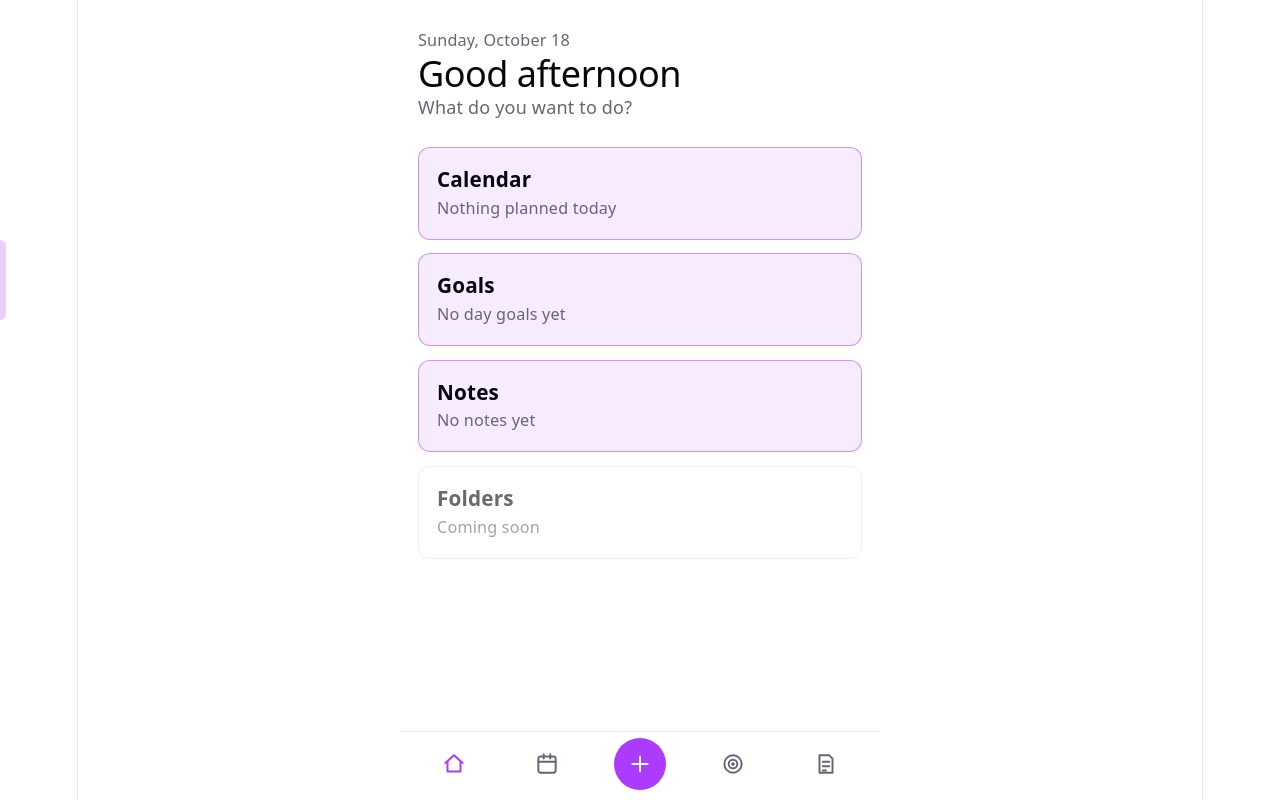
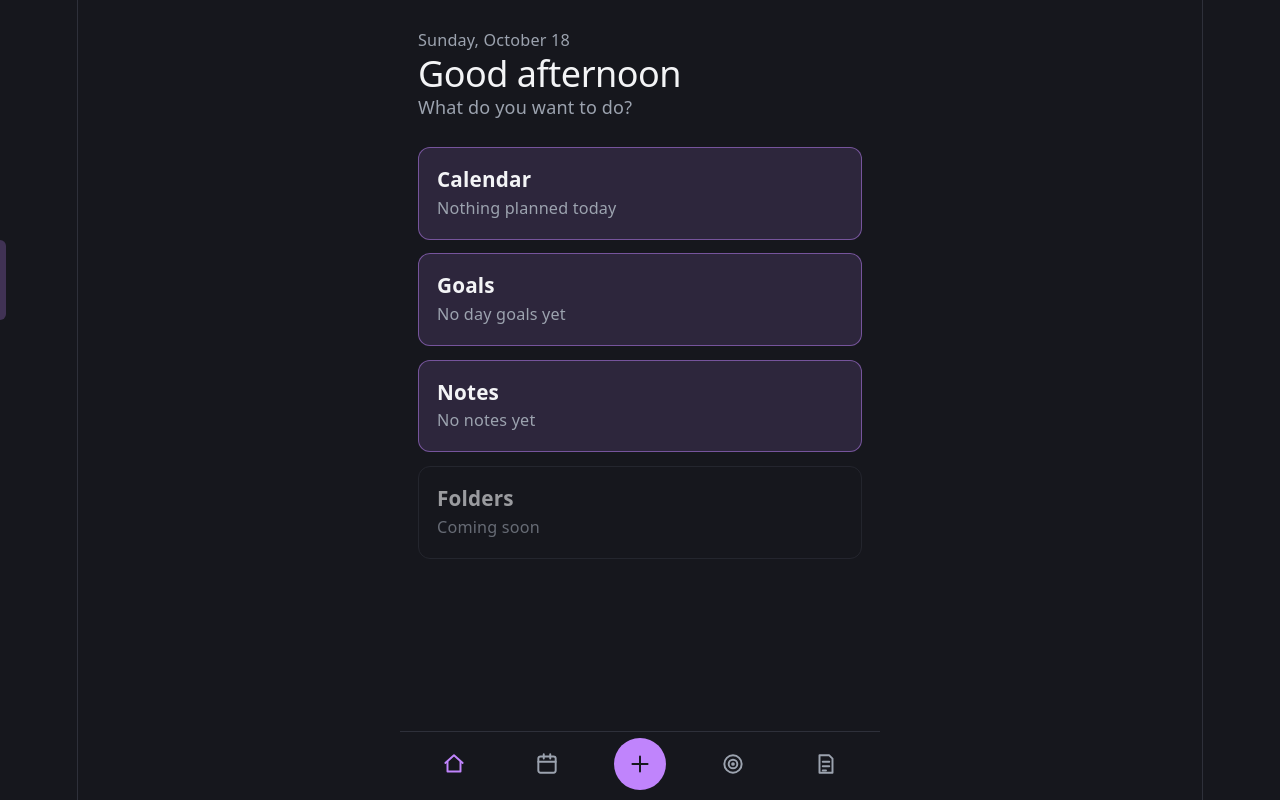
Before and after one commit to Oroborot/goal-planner, a React (Vite) app: page / in a window 1280 px wide. Built offline with nearby package versions, Linux system fonts and the light colour scheme.

Commit message:
Add themes with dark, light and auto mode

```diff
--- a/src/App.css
+++ b/src/App.css
@@ -24,7 +24,7 @@
 .sheet-choices span { font-size: 0.75em; color: var(--text); }
 .sheet-error { margin: 0; font-size: 0.85em; color: #e5484d; }
 .sheet-close { width: 100%; }
-.bar-add { justify-self: center; padding: 0; border: 0; display: flex; align-items: center; justify-content: center; width: 52px; height: 52px; border-radius: 50%; background: var(--accent); color: var(--bg); }
+.bar-add { justify-self: center; padding: 0; border: 0; display: flex; align-items: center; justify-content: center; width: 52px; height: 52px; border-radius: 50%; background: var(--fill, var(--accent)); color: var(--bg); }
 
 /* Shared look for inputs and buttons. 16px text stops iPhones zooming in,
    and 44px height makes them easy to tap. */
@@ -91,7 +91,7 @@ li.done .goal-title { text-decoration: line-through; opacity: 0.5; }
 .progress { width: 100%; border-radius: 999px; background: var(--border); overflow: hidden; }
 .progress-small { height: 5px; margin: 0.25rem 0; }
 .progress-large { height: 12px; }
-.progress-fill { height: 100%; border-radius: 999px; background: var(--accent); transition: width 0.3s ease; }
+.progress-fill { height: 100%; border-radius: 999px; background: var(--fill, var(--accent)); transition: width 0.3s ease; }
 
 /* Goal page. */
 .goal-page-timeframe { font-size: 0.9em; }
@@ -310,6 +310,16 @@ button.full { width: 100%; margin: 0.5rem 0; }
 .confirm-all { margin-top: 1rem; padding: 0.75rem; border: 1px solid rgba(229, 72, 77, 0.5); border-radius: 10px; color: var(--text-h); }
 .confirm-all p { margin: 0 0 0.75rem; font-size: 0.9em; }
 .confirm-all .row button { flex: 1; }
+/* Theme picker: a grid of small preview cards. */
+.theme-grid { display: grid; grid-template-columns: repeat(3, 1fr); gap: 0.5rem; margin: 0.75rem 0; }
+.theme-card { display: flex; flex-direction: column; gap: 0.3rem; min-height: 0; padding: 0.35rem; border: 2px solid transparent; border-radius: 12px; background: none; }
+.theme-card.selected { border-color: var(--accent); }
+.theme-swatch { position: relative; display: flex; flex-direction: column; gap: 6px; height: 72px; padding: 10px 8px; box-sizing: border-box; border: 1px solid; border-radius: 10px; background-repeat: no-repeat; }
+.theme-line { display: block; height: 8px; border-radius: 4px; overflow: hidden; }
+.theme-line span { display: block; width: 40%; height: 100%; }
+.theme-line.short { width: 60%; }
+.theme-plus { position: absolute; bottom: 6px; left: 50%; transform: translateX(-50%); width: 22px; height: 22px; border-radius: 50%; display: flex; align-items: center; justify-content: center; font-size: 15px; line-height: 1; }
+.theme-name { font-size: 0.8em; color: var(--text-h); }
 .backup .row > * { flex: 1; }
 .button-like { display: inline-flex; align-items: center; justify-content: center; min-height: 44px; padding: 0 1rem; box-sizing: border-box; border: 1px solid var(--accent-border); border-radius: 8px; color: var(--text-h); cursor: pointer; }
 .button-like.secondary { border-color: var(--border); }
--- a/src/App.jsx
+++ b/src/App.jsx
@@ -16,6 +16,7 @@ import FocusPage from './FocusPage.jsx'
 import GoalTree from './GoalTree.jsx'
 import SettingsPage from './SettingsPage.jsx'
 import { loadSettings, saveSettings } from './settings.js'
+import { applyTheme } from './themes.js'
 import { rememberPage } from './navHistory.js'
 import SideMenu from './SideMenu.jsx'
 import { ArchivePage, HistoryPage } from './MenuPages.jsx'
@@ -146,6 +147,17 @@ function App() {
     saveSettings(next)
     setSettings(next)
   }
+
+  // Put the chosen theme on the whole app. In Auto mode, also follow the
+  // phone when it switches between light and dark.
+  useEffect(() => {
+    applyTheme(settings.theme, settings.mode)
+    if (settings.mode !== 'auto' || !window.matchMedia) return
+    const query = window.matchMedia('(prefers-color-scheme: light)')
+    const follow = () => applyTheme(settings.theme, settings.mode)
+    query.addEventListener('change', follow)
+    return () => query.removeEventListener('change', follow)
+  }, [settings.theme, settings.mode])
   // Load a backup: everything on this device is replaced by the file's data.
   function restoreBackup(backup) {
     setItems(backup.items)
--- /dev/null
+++ b/src/ThemePicker.jsx
@@ -0,0 +1,42 @@
+import { THEMES, currentMode } from './themes.js'
+
+// A small preview card for each theme, in the current mode (dark or
+// light): its background, glow, a task line and the ＋ button. Tapping one
+// switches the whole app right away.
+function ThemePicker({ themeId, mode, onPick }) {
+  const shown = currentMode(mode)
+  return (
+    <div className="theme-grid">
+      {THEMES.map(theme => {
+        const p = theme[shown]
+        const fill = p.fill || p.accent
+        return (
+          <button
+            key={theme.id}
+            type="button"
+            className={theme.id === themeId ? 'theme-card selected' : 'theme-card'}
+            onClick={() => onPick(theme.id)}
+            aria-pressed={theme.id === themeId}
+            aria-label={`${theme.name} theme`}
+          >
+            <span
+              className="theme-swatch"
+              style={{ background: p.bg, backgroundImage: p.glow || 'none', borderColor: p.border }}
+            >
+              <span className="theme-line" style={{ background: p.border }}>
+                <span style={{ background: p.accent }} />
+              </span>
+              <span className="theme-line short" style={{ background: p.border }} />
+              <span className="theme-plus" style={{ background: fill, color: p.bg }}>
+                +
+              </span>
+            </span>
+            <span className="theme-name">{theme.name}</span>
+          </button>
+        )
+      })}
+    </div>
+  )
+}
+
+export default ThemePicker
--- a/src/index.css
+++ b/src/index.css
@@ -52,9 +52,13 @@
 
 /* On iPhones with a notch and a home bar, keep content out from under them
    (env(...) is 0 on screens without them). */
+/* The theme's soft glow (--glow) sits on top of its background color. */
 body {
   margin: 0;
   background: var(--bg);
+  background-image: var(--glow, none);
+  background-repeat: no-repeat;
+  min-height: 100vh;
   padding: env(safe-area-inset-top) env(safe-area-inset-right) env(safe-area-inset-bottom)
     env(safe-area-inset-left);
 }
--- a/src/settings.js
+++ b/src/settings.js
@@ -1,9 +1,9 @@
 // Your preferences, saved in localStorage. More (colors, icons, fonts,
 // themes) come with "Customize" later.
-// { clock: '24' | '12' }
+// { clock: '24' | '12', theme: 'violet' | 'gold' | …, mode: 'dark' | 'light' | 'auto' }
 
 const SETTINGS_KEY = 'planner-settings'
-const DEFAULTS = { clock: '24' }
+const DEFAULTS = { clock: '24', theme: 'violet', mode: 'dark' }
 
 export function loadSettings() {
   try {
--- /dev/null
+++ b/src/themes.js
@@ -0,0 +1,105 @@
+// Color themes. Every theme has a dark and a light version; the Mode
+// setting (Dark / Light / Auto) picks which. All app colors come from these
+// few values, so a theme changes the whole app at once.
+// - bg: page background   - text: normal text   - textH: titles
+// - border: lines         - accent: the theme color
+// - fill: the ＋ and main buttons (a gradient for Iridescent)
+// - glow: soft light behind the page ('' = none)
+
+const glowTop = (rgb, a) => `radial-gradient(circle at 50% -10%, rgba(${rgb}, ${a}), transparent 60%)`
+const glowCorner = (rgb, a, x) => `radial-gradient(circle at ${x}% -5%, rgba(${rgb}, ${a}), transparent 55%)`
+const IRIDESCENT = 'linear-gradient(135deg, #a1c4fd, #c2a9f5, #fbc2eb)'
+
+export const THEMES = [
+  {
+    id: 'violet',
+    name: 'Violet',
+    dark: { bg: '#16171d', text: '#9ca3af', textH: '#f3f4f6', border: '#2e303a', accent: '#c084fc' },
+    light: { bg: '#ffffff', text: '#6b6375', textH: '#08060d', border: '#e5e4e7', accent: '#9b3dea' },
+  },
+  {
+    id: 'blackhole',
+    name: 'Black hole',
+    dark: { bg: '#050508', text: '#8a8fb3', textH: '#eef0ff', border: '#1c1c2e', accent: '#8b7cff', glow: glowTop('139, 124, 255', 0.3) },
+    light: { bg: '#eef0f8', text: '#5b5f80', textH: '#12142b', border: '#d7d9ea', accent: '#5b4ce0', glow: glowTop('91, 76, 224', 0.12) },
+  },
+  {
+    id: 'gold',
+    name: 'Gold',
+    dark: { bg: '#12100b', text: '#a89c7c', textH: '#efe6d0', border: '#2c2618', accent: '#c9a24a', glow: glowCorner('201, 162, 74', 0.18, 80) },
+    light: { bg: '#fbf6ea', text: '#7a6a45', textH: '#2a2213', border: '#eadfc4', accent: '#9c7a23', glow: glowCorner('201, 162, 74', 0.18, 80) },
+  },
+  {
+    id: 'iridescent',
+    name: 'Iridescent',
+    dark: { bg: '#12111a', text: '#a7a3c2', textH: '#f2effc', border: '#2a2838', accent: '#b49cf5', fill: IRIDESCENT, glow: 'linear-gradient(160deg, rgba(161, 196, 253, 0.12), rgba(251, 194, 235, 0.1))' },
+    light: { bg: '#f4f2fa', text: '#6e6884', textH: '#1f1b2e', border: '#e3def0', accent: '#8b6fe0', fill: IRIDESCENT, glow: 'linear-gradient(160deg, rgba(161, 196, 253, 0.3), rgba(251, 194, 235, 0.25))' },
+  },
+  {
+    id: 'clean',
+    name: 'Clean',
+    dark: { bg: '#1a1b1e', text: '#9a9ca3', textH: '#f1f2f4', border: '#2c2e33', accent: '#a78bfa' },
+    light: { bg: '#f7f7f5', text: '#6b7280', textH: '#1f2328', border: '#e5e7eb', accent: '#7c3aed' },
+  },
+  {
+    id: 'spring',
+    name: 'Spring',
+    dark: { bg: '#101812', text: '#94ad9a', textH: '#e8f3ea', border: '#22332a', accent: '#4cc283', glow: glowCorner('244, 167, 192', 0.15, 90) },
+    light: { bg: '#f2f8f1', text: '#5f7564', textH: '#1d2b20', border: '#dbe9dc', accent: '#2f8f57', glow: glowCorner('244, 167, 192', 0.3, 90) },
+  },
+  {
+    id: 'summer',
+    name: 'Summer',
+    dark: { bg: '#17130b', text: '#b3a07c', textH: '#fbf1dc', border: '#30281a', accent: '#f5a524', glow: glowCorner('14, 165, 233', 0.15, 10) },
+    light: { bg: '#fff8ec', text: '#7c6a4c', textH: '#2a2215', border: '#f0e2c6', accent: '#d97706', glow: glowCorner('14, 165, 233', 0.2, 10) },
+  },
+  {
+    id: 'autumn',
+    name: 'Autumn',
+    dark: { bg: '#1b130e', text: '#b39a85', textH: '#f3e9df', border: '#36271c', accent: '#e07a3a', glow: glowTop('224, 122, 58', 0.18) },
+    light: { bg: '#fbf3ec', text: '#8a6a52', textH: '#2e1d12', border: '#eddccd', accent: '#c25a1c', glow: glowTop('224, 122, 58', 0.15) },
+  },
+  {
+    id: 'winter',
+    name: 'Winter',
+    dark: { bg: '#0f1720', text: '#8aa3b8', textH: '#e8f1f8', border: '#22324a', accent: '#7cc4f0', glow: glowTop('124, 196, 240', 0.2) },
+    light: { bg: '#f1f6fb', text: '#5d7487', textH: '#14222e', border: '#d8e4ee', accent: '#2b84c4', glow: glowTop('124, 196, 240', 0.25) },
+  },
+]
+
+// '#c084fc', 0.15 -> 'rgba(192, 132, 252, 0.15)'
+function alpha(hex, a) {
+  const n = parseInt(hex.slice(1), 16)
+  return `rgba(${(n >> 16) & 255}, ${(n >> 8) & 255}, ${n & 255}, ${a})`
+}
+
+// Dark or light right now: the Mode setting, or the phone's own setting
+// when Mode is Auto.
+export function currentMode(mode) {
+  if (mode === 'light' || mode === 'dark') return mode
+  return window.matchMedia?.('(prefers-color-scheme: light)').matches ? 'light' : 'dark'
+}
+
+// The colors of a theme in a mode.
+export function paletteOf(themeId, mode) {
+  const theme = THEMES.find(t => t.id === themeId) || THEMES[0]
+  return theme[currentMode(mode)]
+}
+
+// Puts a theme on the whole app by setting the color variables the styles
+// use (--bg, --text, --accent, …).
+export function applyTheme(themeId, mode) {
+  const p = paletteOf(themeId, mode)
+  const root = document.documentElement.style
+  root.setProperty('--bg', p.bg)
+  root.setProperty('--text', p.text)
+  root.setProperty('--text-h', p.textH)
+  root.setProperty('--border', p.border)
+  root.setProperty('--accent', p.accent)
+  root.setProperty('--accent-bg', alpha(p.accent, 0.14))
+  root.setProperty('--accent-border', alpha(p.accent, 0.5))
+  root.setProperty('--fill', p.fill || p.accent)
+  root.setProperty('--glow', p.glow || 'none')
+  root.colorScheme = currentMode(mode)
+  document.querySelector('meta[name="theme-color"]')?.setAttribute('content', p.bg)
+}
```
Also changed, not shown: src/SettingsPage.jsx (+36 -18 lines), 1 other file (tests, documents, lock files or other folders).
